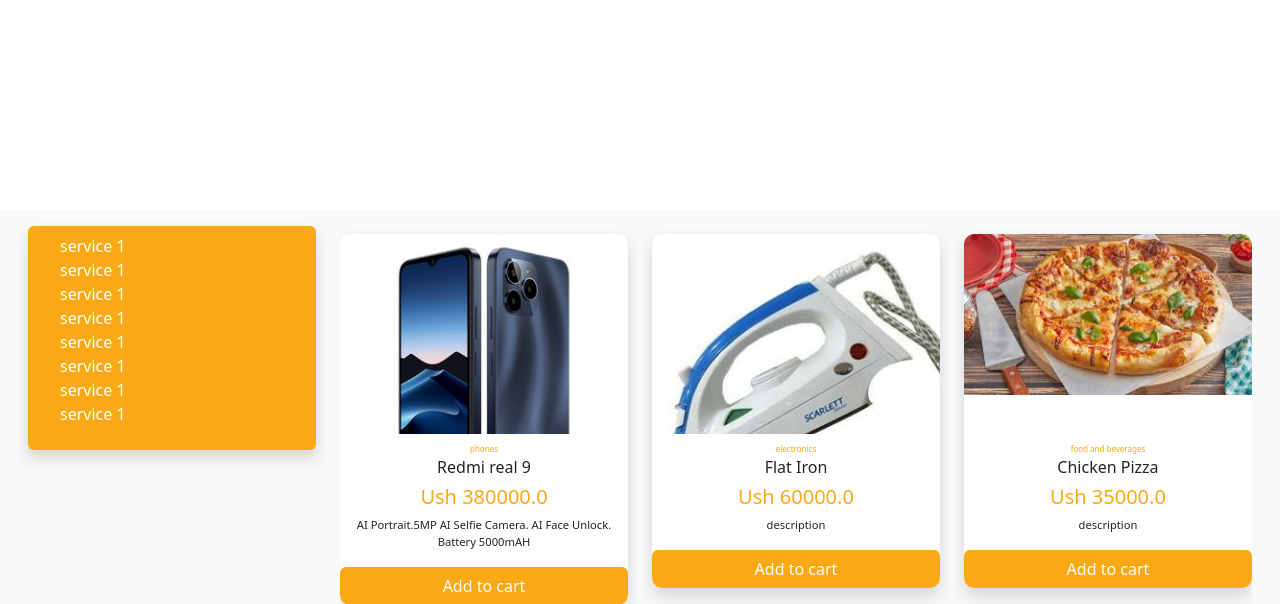
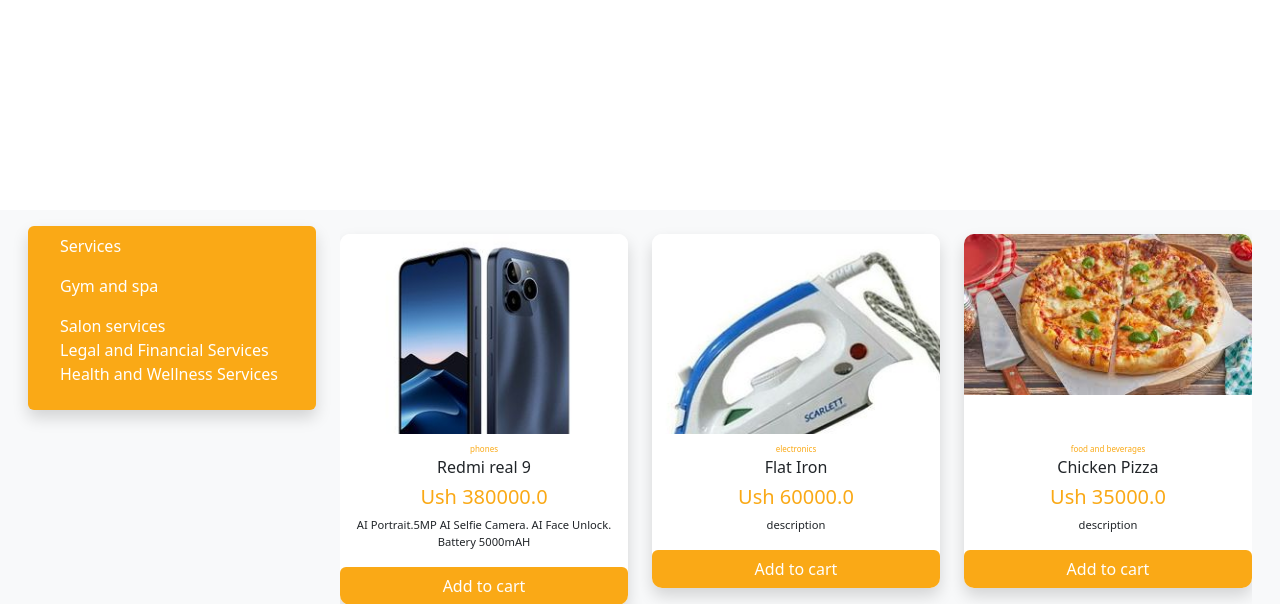
Before and after one commit to namutala/website, a Django app: page / in a window 1280 px wide. Shown: the part 3040-3644 px from the top of the page. Run offline with Django 5.2, Linux system fonts and the light colour scheme; data comes from the database, SQL or seed files in the repository; both versions use the stored data as it was after the commit.

Commit message:
added services to home

```diff
--- a/storefront/templates/storefront/home.html
+++ b/storefront/templates/storefront/home.html
@@ -21,9 +21,9 @@
         <div class="offcanvas-body">
             <ul>
                 <li><a href="">Home</a></li>
-                <li><a href="">About</a></li>
-                <li><a href="">Priciing</a></li>
-                <li><a href="">Testimonies</a></li>
+                <li><a href="">Services</a></li>
+                <li><a href="">My account</a></li>
+                <li><a href="">New Business</a></li>
                 <li><a href="">Contact</a></li>
 
             </ul>
@@ -42,10 +42,10 @@
                             <ul>
                                 <li><a href="{% url 'Item-list' %}">Home</a></li>
                                 <li><a href="{% url 'services' %}">Services</a></li>
-
                                 <li><a href="{% url 'profile' %}">My account</a></li>
                                 <li><a href="{% url 'register_biz' %}">New Business</a></li>
                                 <li><a href="#footer">Contact</a></li>
+                                <li><a href = "{% url 'profile' %}"> Profile</a><li>
                             </ul>
                         </div>
                         <div class="signin d-flex align-items-center">
@@ -73,20 +73,21 @@
         </div>
     </section>
     <section>
+
         <div class="container-fluid bg-light">
             <div class="p-3">
                 <div class="row">
                     <div class="col-12 col-md-3">
                         <div class="shadow py-2 text-white rounded b-primary service-list">
                             <ul>
-                                <li>service 1</li>
-                                <li>service 1</li>
-                                <li>service 1</li>
-                                <li>service 1</li>
-                                <li>service 1</li>
-                                <li>service 1</li>
-                                <li>service 1</li>
-                                <li>service 1</li>
+                                <p> Services<p>
+                                <a href = "{% url 'services' %}"
+                                {% for service_name in service_names %}
+                                    <li>{{ service_name }}</li>
+                                {% endfor %}
+                                </a>
+
+
                             </ul>
                         </div>
                     </div>
--- a/storefront/views.py
+++ b/storefront/views.py
@@ -5,10 +5,15 @@
 from django.contrib.auth.decorators import login_required
 from .forms import OrderForm
 from django.contrib import messages
+from services.models import service
+
+
 def home(request):
+    service_names = service.objects.values_list('service_name', flat=True)
     context ={
-        'product' :Item.objects.all()
+        'product' :Item.objects.all(), 'service_names': service_names
               }
+
     return render(request, "storefront/home.html", context)
 
 
```
Also changed, not shown: storefront/forms.py (+0 -10 lines), db.sqlite3.
